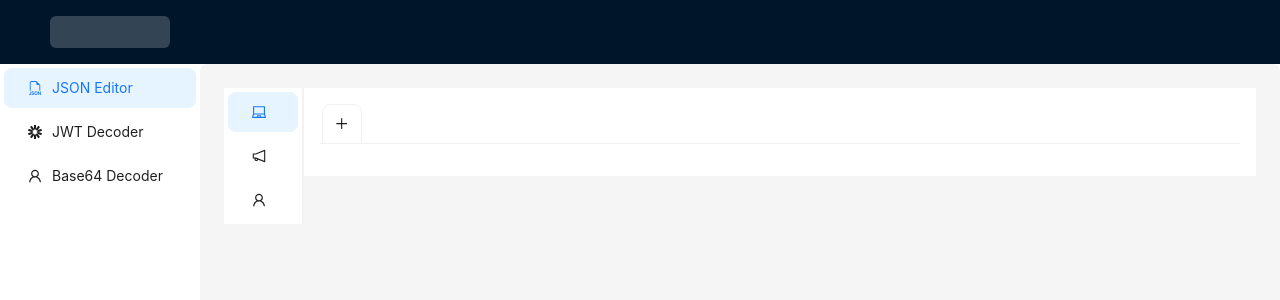
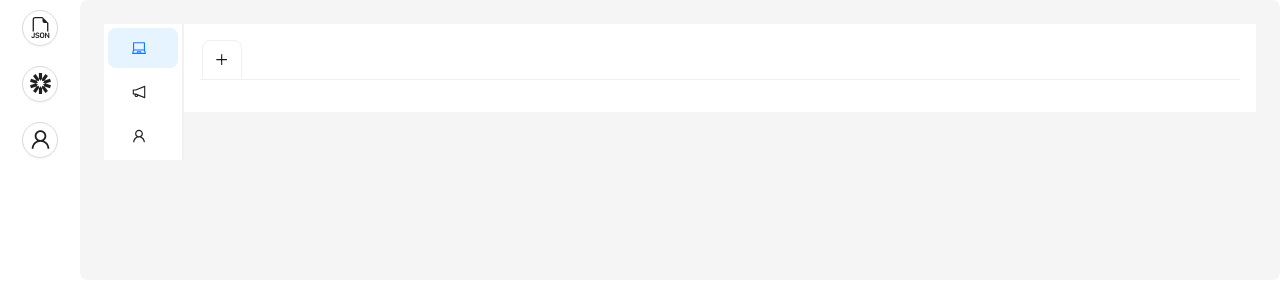
Before and after one commit to saikiran0925/sncls, a React (Vite) app: page /decoder in a window 1280 px wide. Shown: the top 300 px of the page. Built offline with nearby package versions, Linux system fonts and the light colour scheme.

Commit message:
remove sidebar name, remove header, handle vim mode active

```diff
--- a/src/components/AppLayout.jsx
+++ b/src/components/AppLayout.jsx
@@ -9,7 +9,7 @@ function AppLayout() {
   } = theme.useToken();
   return (
     <div className="h-100">
-      <AppHeader />
+      {/* <AppHeader /> */}
       <div className="pg-ct">
         <aside className="h-100">
           <AppSidebar />
--- a/src/components/AppSidebar.jsx
+++ b/src/components/AppSidebar.jsx
@@ -1,8 +1,9 @@
 import React from "react";
 import { Link } from "react-router-dom";
-import { Layout, Menu, theme } from "antd";
+import { Layout, Menu, theme, Tooltip, Button } from "antd";
 import { BsFiletypeJson } from "react-icons/bs";
 import { SiJsonwebtokens } from "react-icons/si";
+import { useNavigate } from 'react-router-dom';
 
 import {
   LaptopOutlined,
@@ -12,18 +13,23 @@ import {
 
 const sideNavItems = [
   {
-    label: <Link to="/">JSON Editor</Link>,
-    // label: 'JSON Editor',
+    // label: <Link to="/">JSON Editor</Link>,
+    tooltip: 'JSON Editor',
     icon: <BsFiletypeJson />,
+    redirectPath: '/'
+
   },
   {
-    label: <Link to="/decoder">JWT Decoder</Link>,
-    // label: 'JWT Decoder',
+    // label: <Link to="/decoder">JWT Decoder</Link>,
+    tooltip: 'JWT Decoder',
     icon: <SiJsonwebtokens />,
+    redirectPath: '/decoder'
   },
   {
-    label: <Link to="/base">Base64 Decoder</Link>,
+    // label: <Link to="/base">Base64 Decoder</Link>,
+    tooltip: 'Base64 Decoder',
     icon: React.createElement(UserOutlined),
+    redirectPath: '/base'
   },
 ].map((obj, i) => {
   obj.key = i + 1;
@@ -34,23 +40,33 @@ function Sidebar() {
   const {
     token: { colorBgContainer },
   } = theme.useToken();
+  const navigate = useNavigate();
+
   return (
     <div className="sidebar">
       <Layout.Sider
-        width={200}
+        width={80}
         style={{
           background: colorBgContainer,
         }}
       >
-        <Menu
-          mode="inline"
-          defaultSelectedKeys={["1"]}
-          style={{
-            height: "100%",
-            borderRight: 0,
-          }}
-          items={sideNavItems}
-        />
+        {sideNavItems.map((obj, i) => (
+          <Tooltip title={obj.tooltip} key={obj.key} placement="right">
+            <Button
+              shape="circle"
+              icon={obj.icon}
+              style={{
+                margin: "10px 0",
+                display: "flex",
+                alignItems: "center",
+                justifyContent: "center",
+                height: '36px',
+                width: '36px'
+              }}
+              onClick={() => navigate(obj.redirectPath)}
+            />
+          </Tooltip>
+        ))}
       </Layout.Sider>
     </div>
   );
--- a/src/pages/Formatter.jsx
+++ b/src/pages/Formatter.jsx
@@ -38,19 +38,14 @@ function Formatter(props) {
   };
 
   const [checked, setChecked] = React.useState(false);
-  const [vimModeEnabled, setVimModeEnabled] = React.useState("success");
+  const [vimModeEnabled, setVimModeEnabled] = React.useState(null);
   const [buttonType, setbuttonType] = React.useState("default");
-  const isMounted = useRef(false);
+  // const isMounted = useRef(false);
 
   useEffect(() => {
-    if (isMounted.current) {
-      const currentState =
-        vimModeEnabled === "success" ? "disabled" : "enabled";
-      const vimMessage = "Vim mode " + currentState;
-      console.log(`Showing notification: ${vimMessage}`);
-      showNotification(vimMessage, 3);
-    } else {
-      isMounted.current = true;
+    if (vimModeEnabled !== null) {
+      showNotification(`Vim mode ${vimModeEnabled ? 'enabled' : 'disabled'}`, 3);
+      setbuttonType(`${vimModeEnabled ? 'primary' : 'default'}`)
     }
   }, [vimModeEnabled]);
 
@@ -92,11 +87,12 @@ function Formatter(props) {
   const onVim = () => {
     console.log("on vim triggered");
     setChecked((prevChecked) => !prevChecked);
-    setVimModeEnabled((prevMode) => {
-      const mode = prevMode === "success" ? "danger" : "success";
-      console.log(`Setting vimModeEnabled to ${mode}`);
-      return mode;
-    });
+    setVimModeEnabled((prevMode) => !prevMode);
+    // setVimModeEnabled((prevMode) => {
+    //   console.log(prevMode)
+    //   showNotification(`Vim mode ${prevMode ? 'disabled' : 'enabled'}`, 3);
+    //   return !prevMode;
+    // });
   };
 
   const onStringify = () => {
@@ -105,7 +101,7 @@ function Formatter(props) {
     setActiveKey((prev) => {
       activeK = prev;
       console.log("on prettify", initialItems, activeK);
-      const editor = initialItems[activeK - 1].editorRef.current.editor;
+      const editor = initialItems[activeK].editorRef.current.editor;
       const jsonData = editor.getValue();
       try {
         if (jsonData !== "") {
@@ -193,6 +189,7 @@ function Formatter(props) {
           {pageOptions.current.map((button, i) => (
             <Tooltip title={button.tooltip} key={button.key} placement="right">
               <Button
+                type={button.type ? buttonType : 'default'}
                 shape="circle"
                 icon={button.icon}
                 style={{
--- a/src/styles.css
+++ b/src/styles.css
@@ -59,6 +59,18 @@ body {
     justify-content: center;
     align-items: center;
 }
-.bg-white{
+
+.bg-white {
     background-color: white;
 }
+
+.ant-layout-sider-children {
+    display: flex;
+    flex-direction: column;
+    align-items: center;
+}
+
+.sidebar .ant-layout-sider-children svg{
+    width: 1.5em;
+    height: auto;
+}
```
